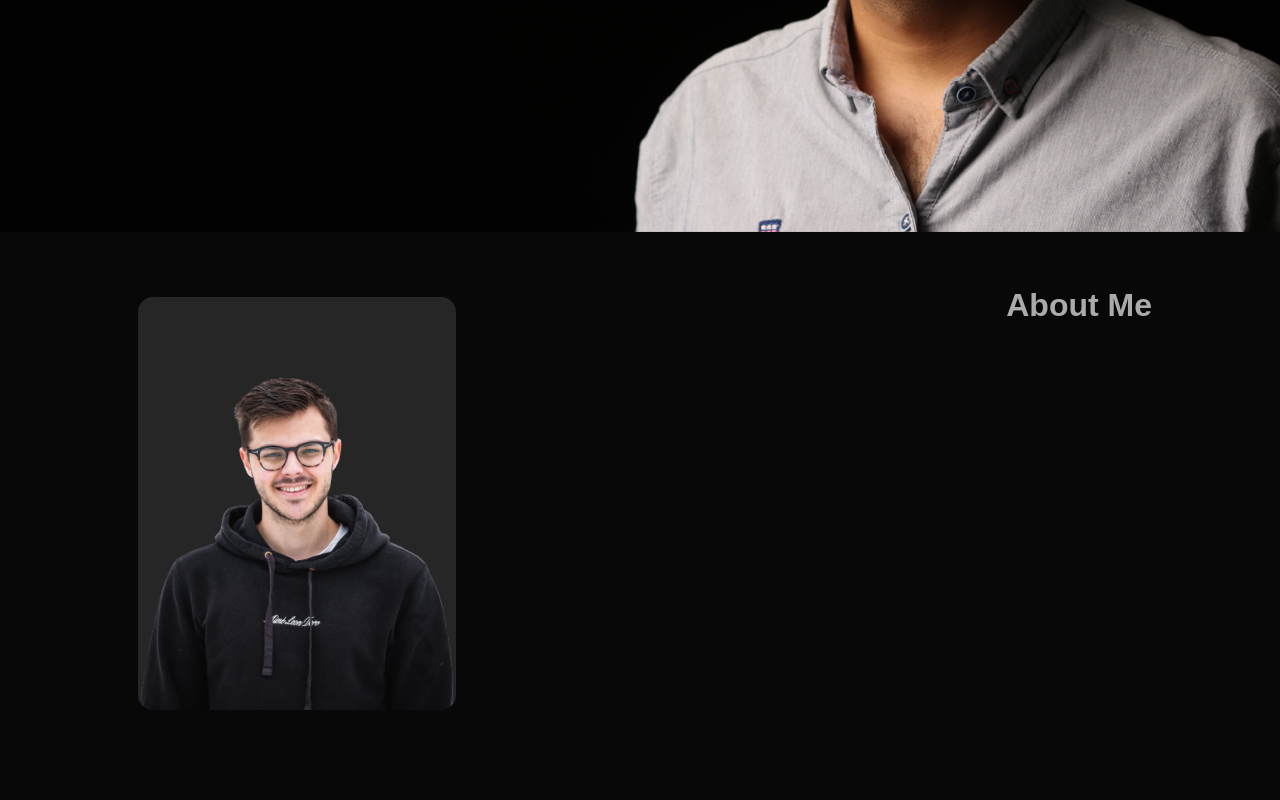
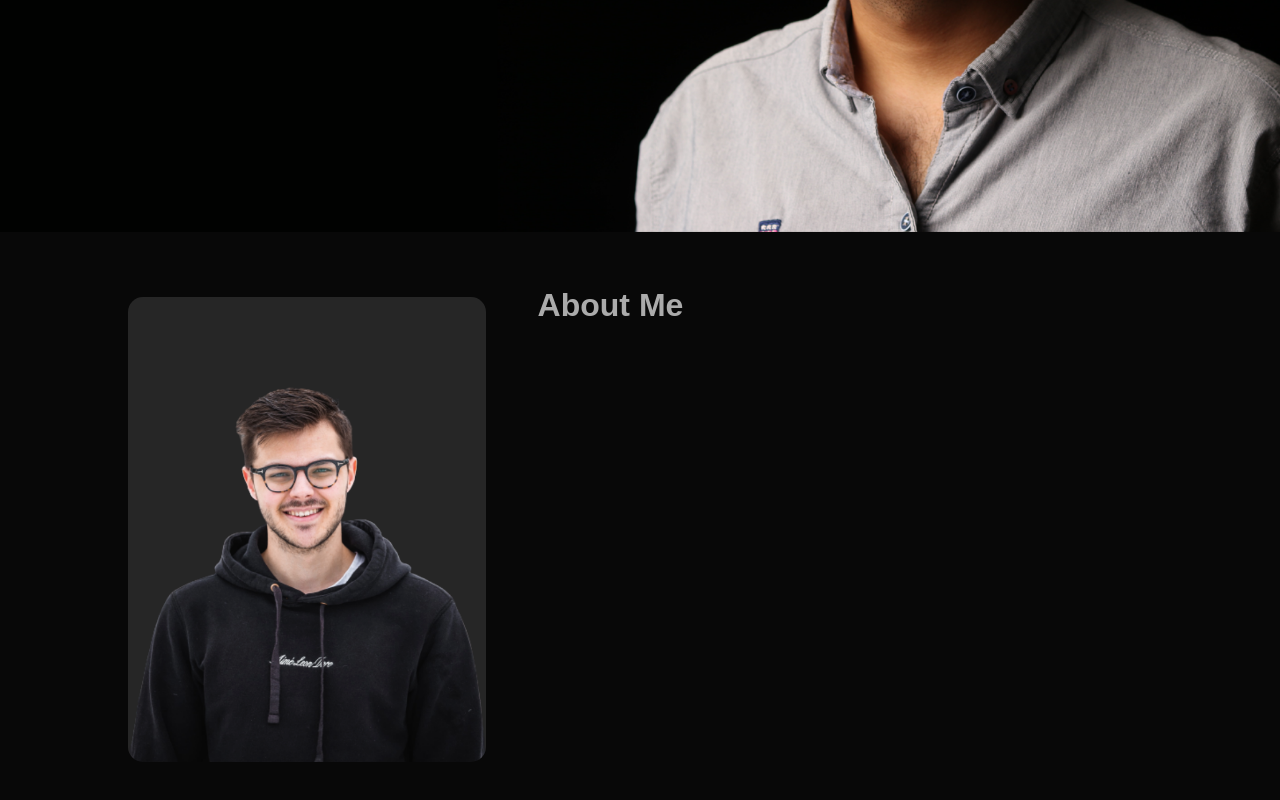
Before and after one commit to hmdmok/My-Portfolio, a plain HTML site: page index.html in a window 1280 px wide. Shown: the part 568-1368 px from the top of the page. Drawn offline with Linux system fonts and the light colour scheme.

Commit message:
07-02-2024 update

```diff
--- a/style.css
+++ b/style.css
@@ -95,8 +95,7 @@ nav ul li a:hover::after {
 }
 
 .about-col-1 {
-  flex-basis: 33%;
-  padding: 0 10px;
+  flex-basis: 35%;
 }
 
 .about-col-1 img {
@@ -104,3 +103,7 @@ nav ul li a:hover::after {
   width: 100%;
   border-radius: 15px;
 }
+
+.about-col-2 {
+  flex-basis: 60%;
+}
```
